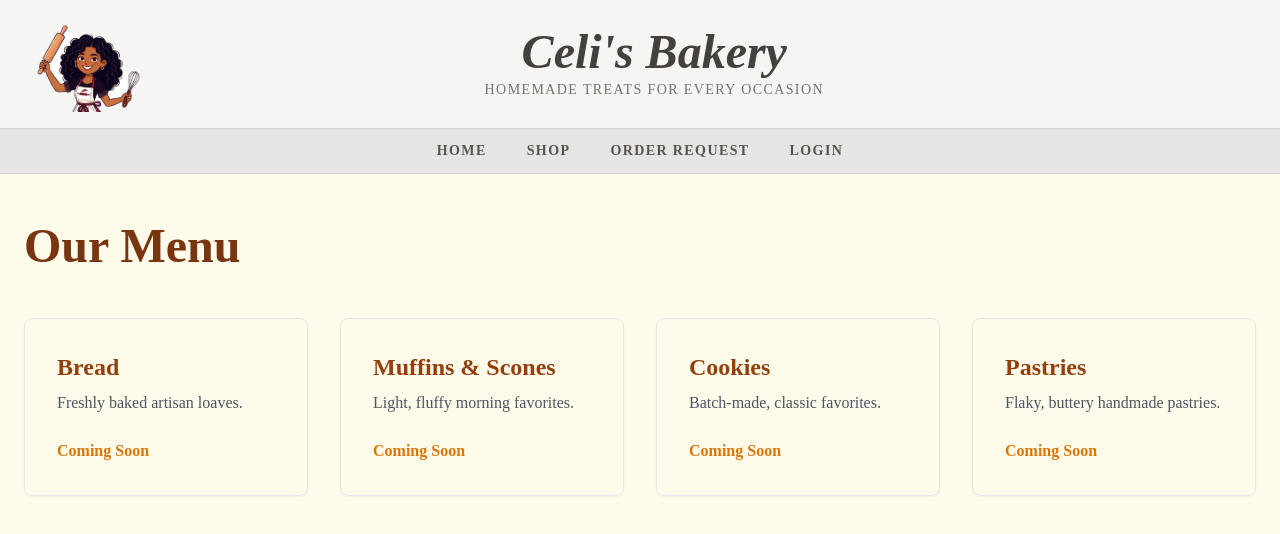
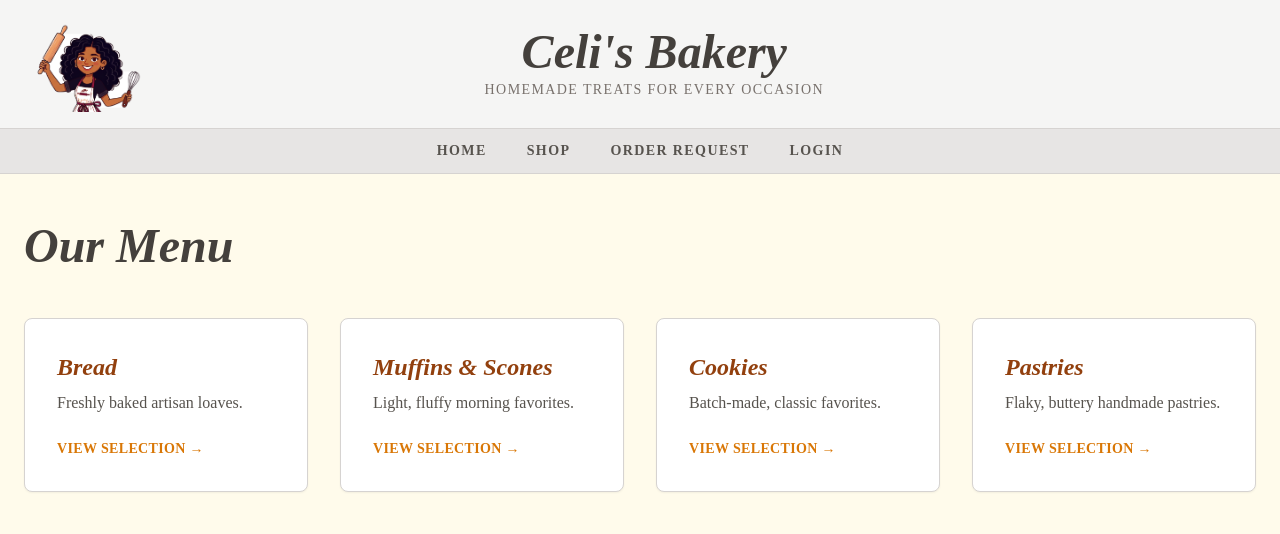
Before and after one commit to lngeorges/celis-bakery, a Next.js app: page /products in a window 1280 px wide. Shown: the top 534 px of the page. Built offline with nearby package versions, Linux system fonts and the light colour scheme; a web font is replaced by a local one.

Commit message:
Refactor ProductsPage layout and styling
Adding links to product pages

```diff
--- a/src/app/products/page.tsx
+++ b/src/app/products/page.tsx
@@ -1,7 +1,6 @@
 import Link from "next/link";
 
 export default function ProductsPage() {
-  // The four Celi's Bakery product categories
   const categories = [
     { name: "Bread", slug: "bread", desc: "Freshly baked artisan loaves." },
     { name: "Muffins & Scones", slug: "muffins-and-scones", desc: "Light, fluffy morning favorites." },
@@ -11,21 +10,24 @@ export default function ProductsPage() {
 
   return (
     <div className="max-w-7xl mx-auto px-6 py-12">
-      <h1 className="text-5xl font-bold font-caveat text-amber-900 mb-12">
+      <h1 className="text-5xl font-bold font-playfair italic text-stone-700 mb-12">
         Our Menu
       </h1>
       <div className="grid grid-cols-1 md:grid-cols-2 lg:grid-cols-4 gap-8">
         {categories.map((cat) => (
-          <div
+          <Link
             key={cat.slug}
-            className="p-8 border border-gray-200 rounded-lg shadow-sm"
+            href={`/products/${cat.slug}`}
+            className="block p-8 border border-stone-300 rounded-lg shadow-sm bg-white hover:shadow-md hover:border-amber-400 transition-all"
           >
-            <h2 className="text-2xl font-bold text-amber-800 font-caveat">
+            <h2 className="text-2xl font-bold font-playfair italic text-amber-800">
               {cat.name}
             </h2>
-            <p className="text-gray-600 mt-2">{cat.desc}</p>
-            <div className="mt-6 text-amber-600 font-semibold">Coming Soon</div>
-          </div>
+            <p className="text-stone-600 mt-2">{cat.desc}</p>
+            <div className="mt-6 text-amber-600 font-semibold text-sm uppercase tracking-wide">
+              View Selection →
+            </div>
+          </Link>
         ))}
       </div>
     </div>
```
